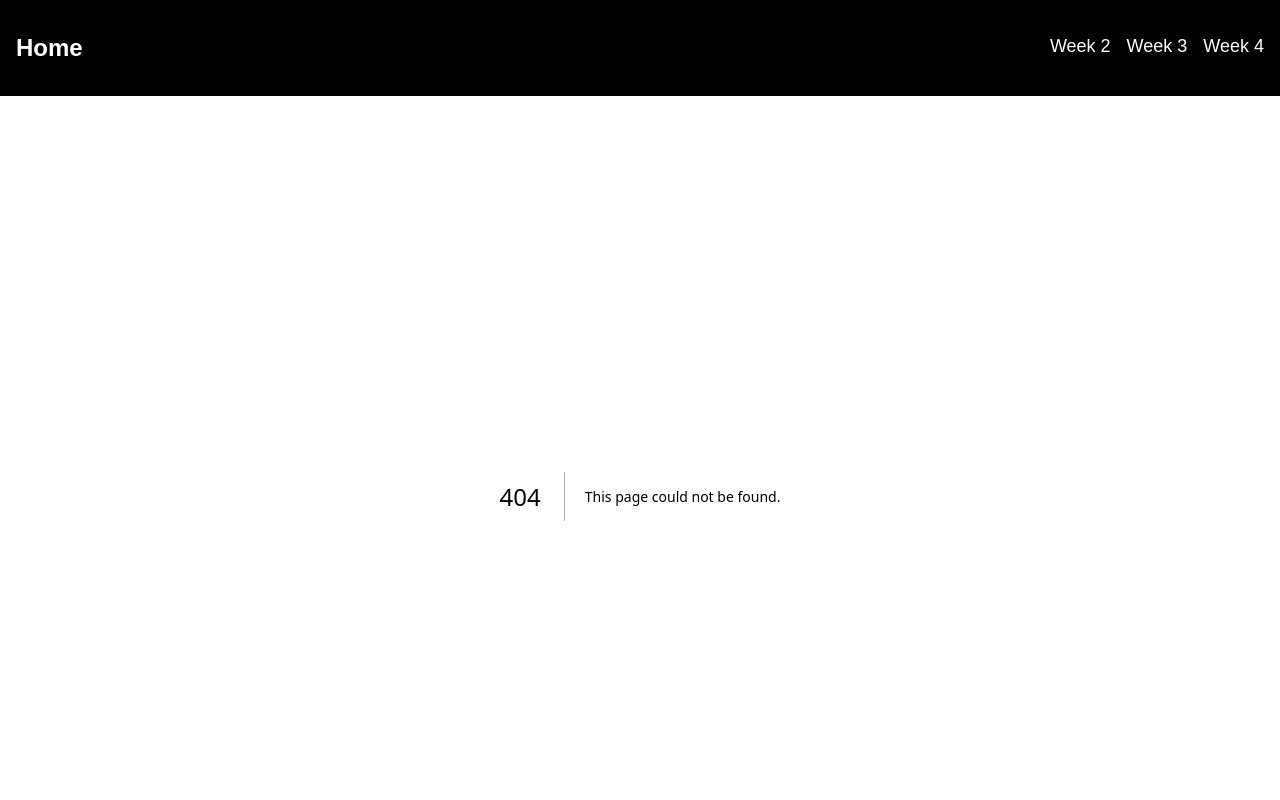
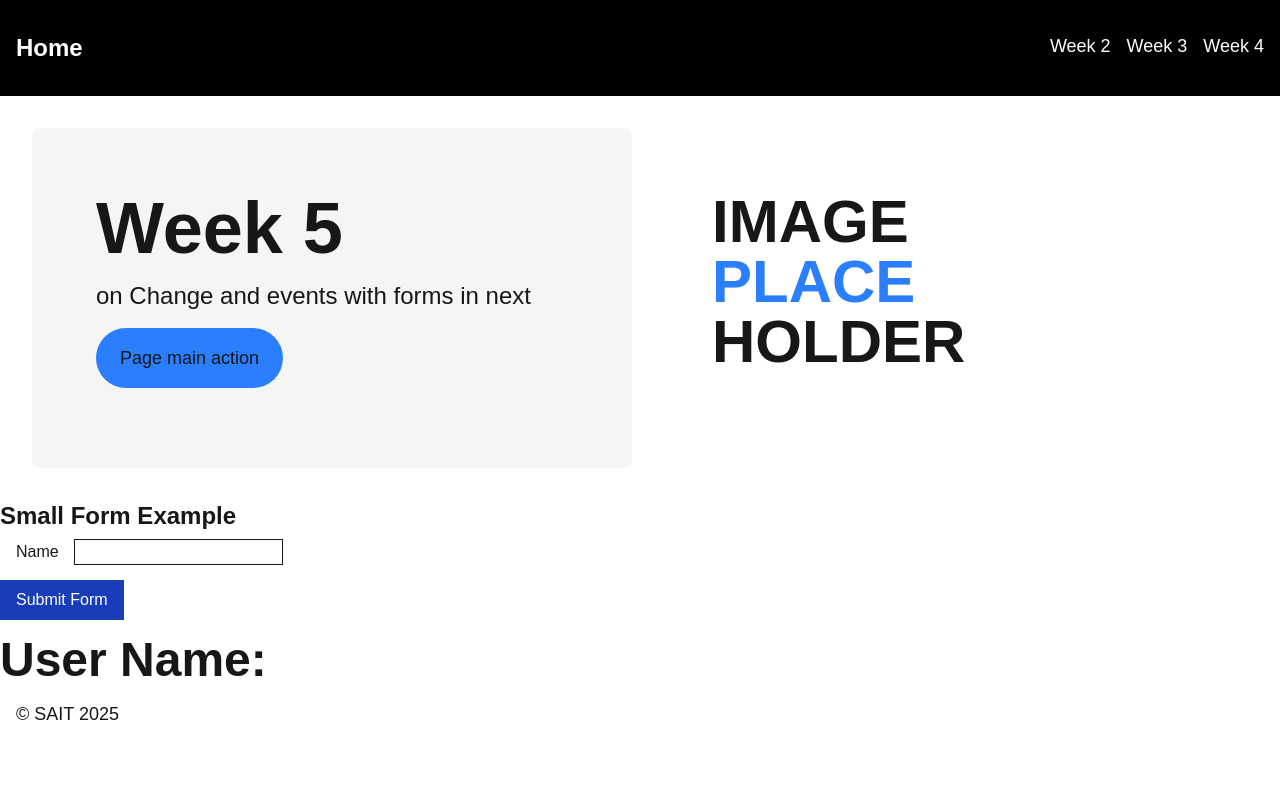
Before and after one commit to louielynmata/cprg-306-demo-site, a Next.js app: page /week-5 in a window 1280 px wide. Before the commit this address had no page. Shown: the top 800 px of the page. Built offline with nearby package versions, Linux system fonts and the light colour scheme.

Commit message:
form field demo for page 5

```diff
--- /dev/null
+++ b/app/week-5/page.js
@@ -0,0 +1,54 @@
+"use client";
+import PageHeader from "@/app/components/PageHeader";
+import { useState } from "react";
+export default function Page() {
+  const [userName, setUserName] = useState("");
+
+  const dataArray = [];
+
+  function handleChange(event) {
+    setUserName(event.target.value.toUpperCase());
+  }
+  function handleSubmit(event) {
+    event.preventDefault();
+    dataArray.push(userName);
+    console.log(userName);
+    console.log(dataArray);
+  }
+  return (
+    <main>
+      <PageHeader
+        title="Week 5"
+        description="on Change and events with forms in next"
+      />
+      <div>
+        <header>
+          <h2 className="mb-2 text-2xl font-semibold">Small Form Example</h2>
+        </header>
+        <form onSubmit={handleSubmit}>
+          <div className="ml-4">
+            <label htmlFor="user-name" className="mr-4">
+              Name
+            </label>
+            <input
+              type="text"
+              id="user-name"
+              name="user-name"
+              value={userName}
+              onChange={handleChange}
+              className="outline"
+            />
+          </div>
+          <input
+            type="submit"
+            value="Submit Form"
+            className="block px-4 py-2 bg-blue-800 text-white my-4"
+          />
+        </form>
+        <div>
+          <h3 className="text-5xl font-bold">User Name: {userName}</h3>
+        </div>
+      </div>
+    </main>
+  );
+}
```
